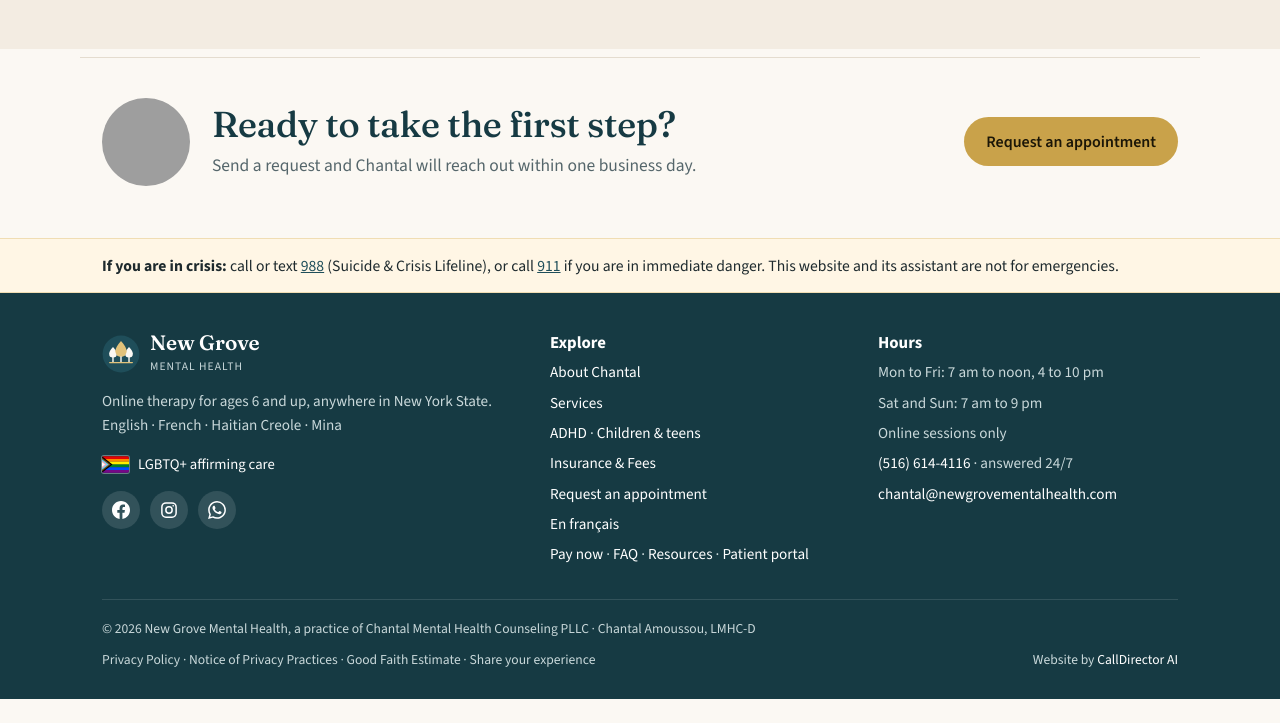
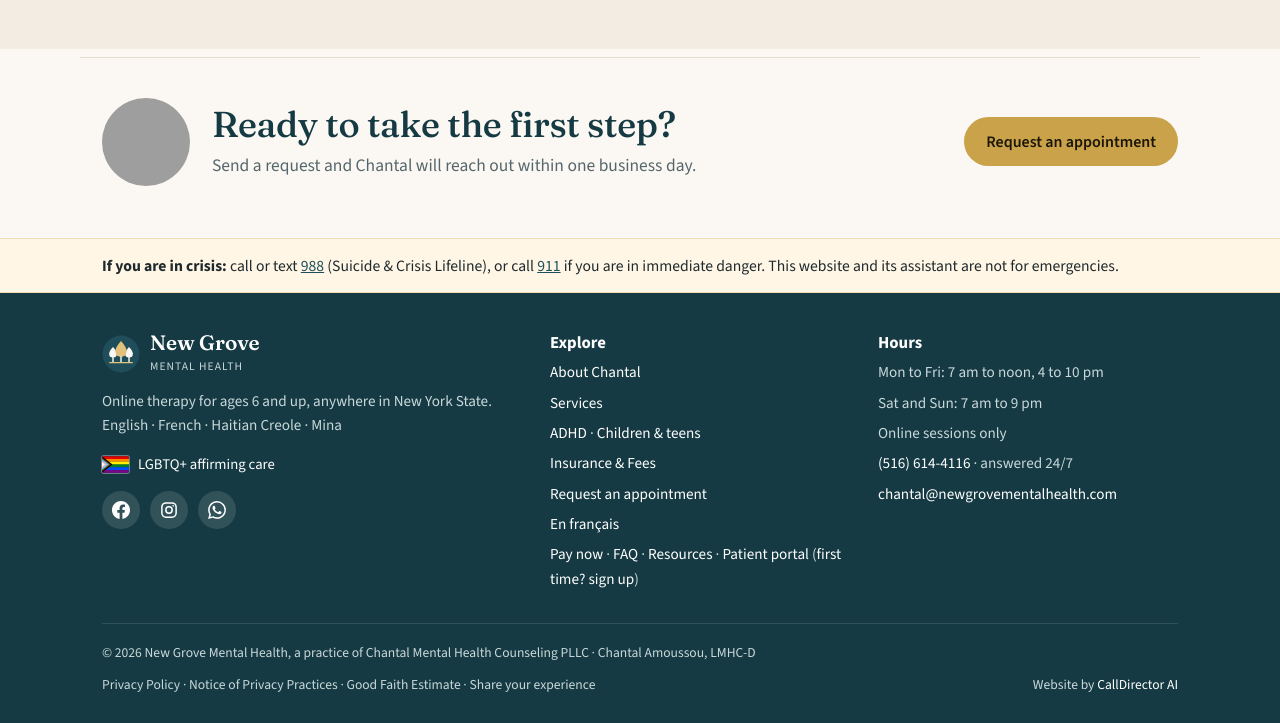
Before and after one commit to calldirectorai/cmhc-home, a plain HTML site: page index.html in a window 1280 px wide. Shown: the part 2688-3411 px from the top of the page. Before the commit the page ends 3387 px from the top, so only its background shows below. Drawn offline with nearby package versions, Linux system fonts and the light colour scheme; grey boxes are pictures that could not be loaded; a script that the page names is missing.

Commit message:
Home: add patient portal sign-up link to footer

```diff
--- a/index.html
+++ b/index.html
@@ -224,7 +224,7 @@ footer h3{text-transform:none;letter-spacing:0;font-size:1.05rem}
 <li><a href="services/adhd/">ADHD</a> · <a href="services/children-teens/">Children & teens</a></li>
 <li><a href="insurance-fees/" data-p="fees">Insurance & Fees</a></li>
 <li><a href="request-appointment/" data-p="request">Request an appointment</a></li>
-<li><a href="fr/" data-p="fr">En français</a></li><li><a href="pay/">Pay now</a> · <a href="faq/">FAQ</a> · <a href="resources/">Resources</a> · <a href="https://newgrove.intakeq.com/portal" rel="noopener">Patient portal</a></li></ul></div>
+<li><a href="fr/" data-p="fr">En français</a></li><li><a href="pay/">Pay now</a> · <a href="faq/">FAQ</a> · <a href="resources/">Resources</a> · <a href="https://newgrove.intakeq.com/portal" rel="noopener">Patient portal</a> (<a href="https://newgrove.intakeq.com/connect" rel="noopener">first time? sign up</a>)</li></ul></div>
 <div><h3>Hours</h3><ul>
 <li>Mon to Fri: 7 am to noon, 4 to 10 pm</li><li>Sat and Sun: 7 am to 9 pm</li>
 <li>Online sessions only</li>
```
